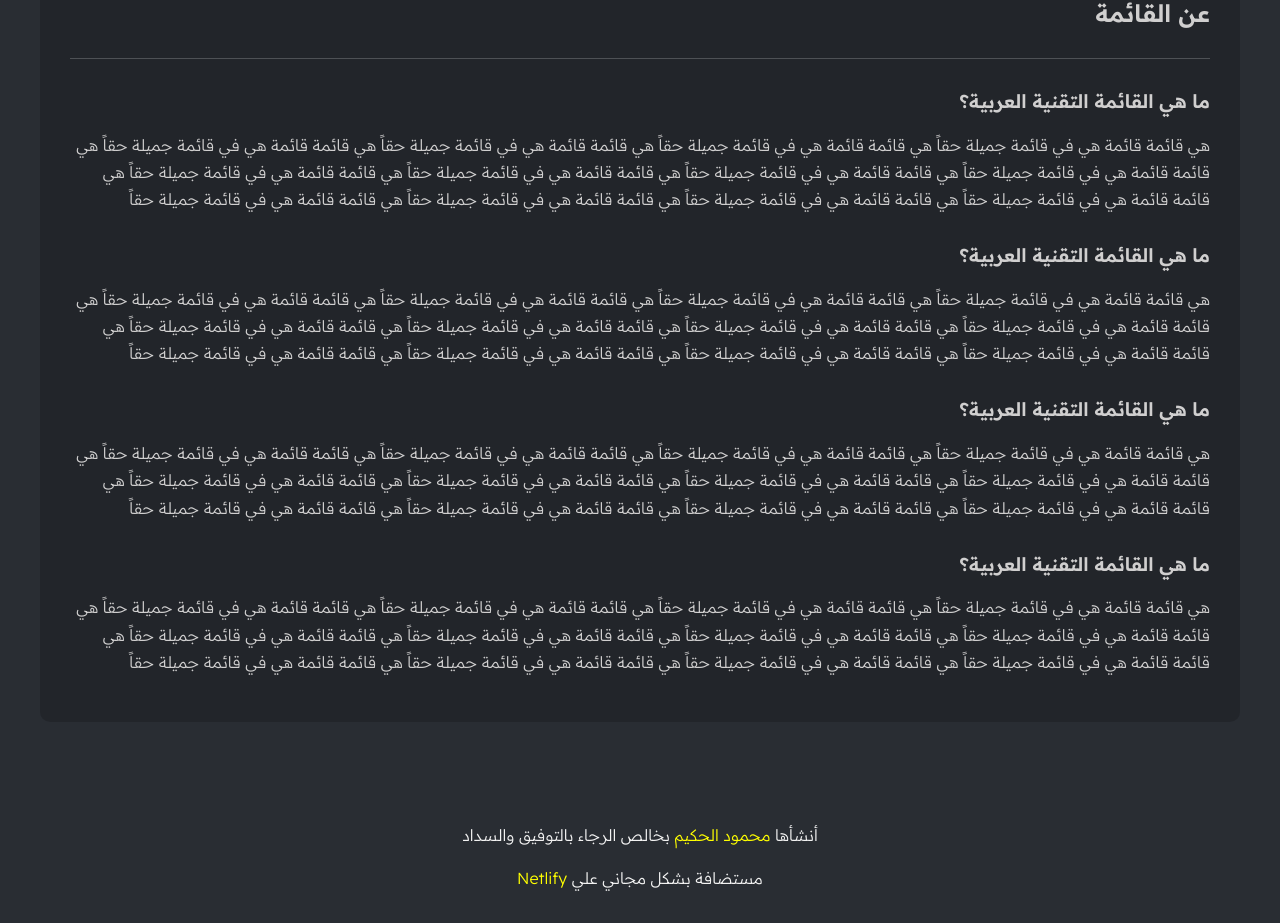
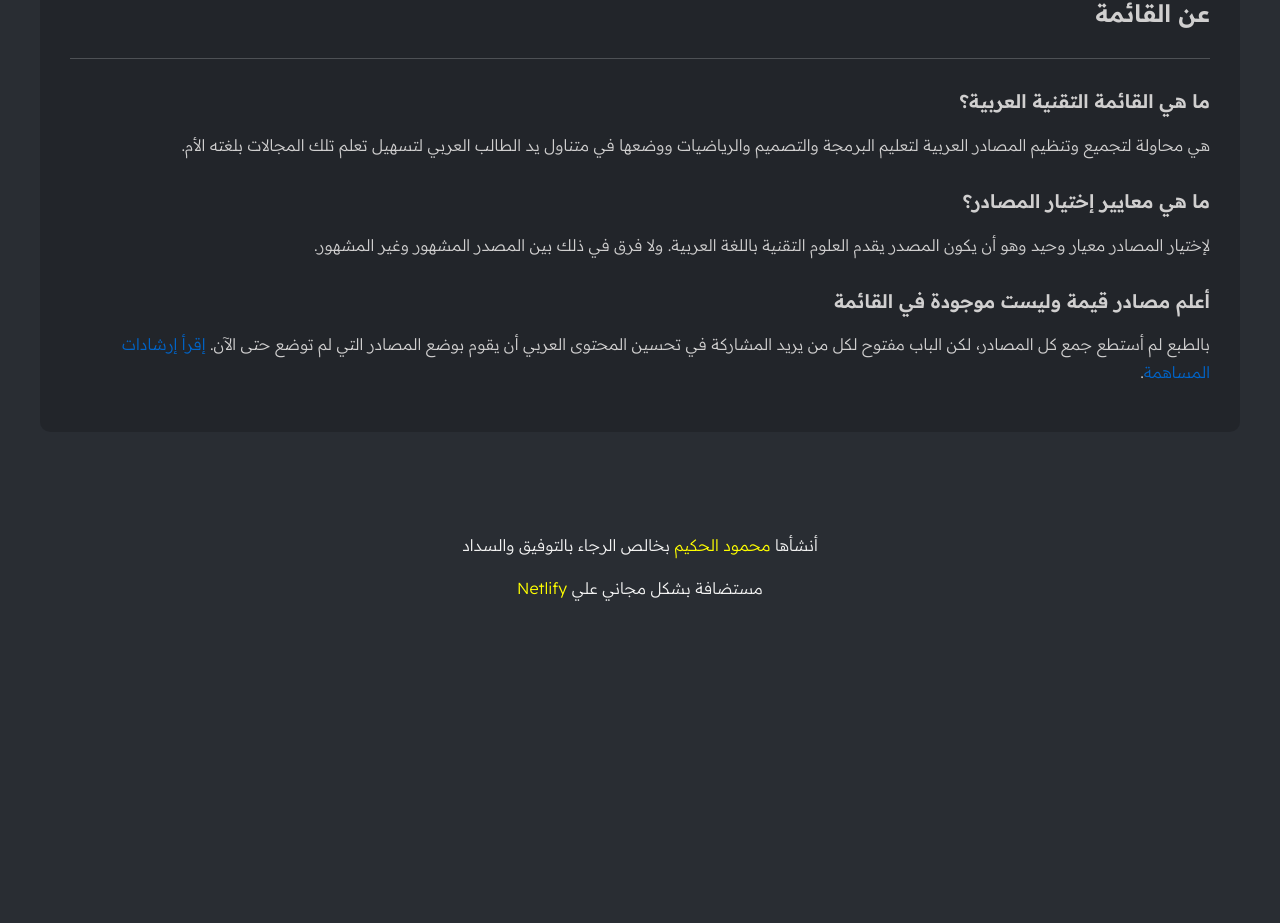
Before and after one commit to elhakeem/aratechlist, a Svelte app: page / in a window 1280 px wide. Shown: the part 1569-2492 px from the top of the page. After the commit the page ends 2202 px from the top, so only its background shows below. Built offline with nearby package versions, Linux system fonts and the light colour scheme.

Commit message:
refactor(about): add Q/As about the list

```diff
--- a/src/components/about.svelte
+++ b/src/components/about.svelte
@@ -3,24 +3,18 @@
 
     <h3>ما هي القائمة التقنية العربية؟</h3>
     <p>
-        هي قائمة قائمة هي في قائمة جميلة حقاً هي قائمة قائمة هي في قائمة جميلة حقاً هي قائمة قائمة هي في قائمة جميلة حقاً هي قائمة قائمة هي في قائمة جميلة حقاً هي قائمة قائمة هي في قائمة جميلة حقاً هي قائمة قائمة هي في قائمة جميلة حقاً هي قائمة قائمة هي في قائمة جميلة حقاً هي قائمة قائمة هي في قائمة جميلة حقاً هي قائمة قائمة هي في قائمة جميلة حقاً هي قائمة قائمة هي في قائمة جميلة حقاً هي قائمة قائمة هي في قائمة جميلة حقاً هي قائمة قائمة هي في قائمة جميلة حقاً
+        هي محاولة لتجميع وتنظيم المصادر العربية لتعليم البرمجة والتصميم والرياضيات ووضعها في متناول يد الطالب العربي لتسهيل تعلم تلك المجالات بلغته الأم.
     </p>
 
-    <h3>ما هي القائمة التقنية العربية؟</h3>
+    <h3>ما هي معايير إختيار المصادر؟</h3>
     <p>
-        هي قائمة قائمة هي في قائمة جميلة حقاً هي قائمة قائمة هي في قائمة جميلة حقاً هي قائمة قائمة هي في قائمة جميلة حقاً هي قائمة قائمة هي في قائمة جميلة حقاً هي قائمة قائمة هي في قائمة جميلة حقاً هي قائمة قائمة هي في قائمة جميلة حقاً هي قائمة قائمة هي في قائمة جميلة حقاً هي قائمة قائمة هي في قائمة جميلة حقاً هي قائمة قائمة هي في قائمة جميلة حقاً هي قائمة قائمة هي في قائمة جميلة حقاً هي قائمة قائمة هي في قائمة جميلة حقاً هي قائمة قائمة هي في قائمة جميلة حقاً
+        لإختيار المصادر معيار وحيد وهو أن يكون المصدر يقدم العلوم التقنية باللغة العربية. ولا فرق في ذلك بين المصدر المشهور وغير المشهور.
     </p>
 
-    <h3>ما هي القائمة التقنية العربية؟</h3>
+    <h3>أعلم مصادر قيمة وليست موجودة في القائمة</h3>
     <p>
-        هي قائمة قائمة هي في قائمة جميلة حقاً هي قائمة قائمة هي في قائمة جميلة حقاً هي قائمة قائمة هي في قائمة جميلة حقاً هي قائمة قائمة هي في قائمة جميلة حقاً هي قائمة قائمة هي في قائمة جميلة حقاً هي قائمة قائمة هي في قائمة جميلة حقاً هي قائمة قائمة هي في قائمة جميلة حقاً هي قائمة قائمة هي في قائمة جميلة حقاً هي قائمة قائمة هي في قائمة جميلة حقاً هي قائمة قائمة هي في قائمة جميلة حقاً هي قائمة قائمة هي في قائمة جميلة حقاً هي قائمة قائمة هي في قائمة جميلة حقاً
+        بالطبع لم أستطع جمع كل المصادر، لكن الباب مفتوح لكل من يريد المشاركة في تحسين المحتوى العربي أن يقوم بوضع المصادر التي لم توضع حتى الآن. <a href="https://github.com/elhakeem/aratechlist/blob/master/README.md">إقرأ إرشادات المساهمة</a>.
     </p>
-
-    <h3>ما هي القائمة التقنية العربية؟</h3>
-    <p>
-        هي قائمة قائمة هي في قائمة جميلة حقاً هي قائمة قائمة هي في قائمة جميلة حقاً هي قائمة قائمة هي في قائمة جميلة حقاً هي قائمة قائمة هي في قائمة جميلة حقاً هي قائمة قائمة هي في قائمة جميلة حقاً هي قائمة قائمة هي في قائمة جميلة حقاً هي قائمة قائمة هي في قائمة جميلة حقاً هي قائمة قائمة هي في قائمة جميلة حقاً هي قائمة قائمة هي في قائمة جميلة حقاً هي قائمة قائمة هي في قائمة جميلة حقاً هي قائمة قائمة هي في قائمة جميلة حقاً هي قائمة قائمة هي في قائمة جميلة حقاً
-    </p>
-
 
 </section>
 
```
